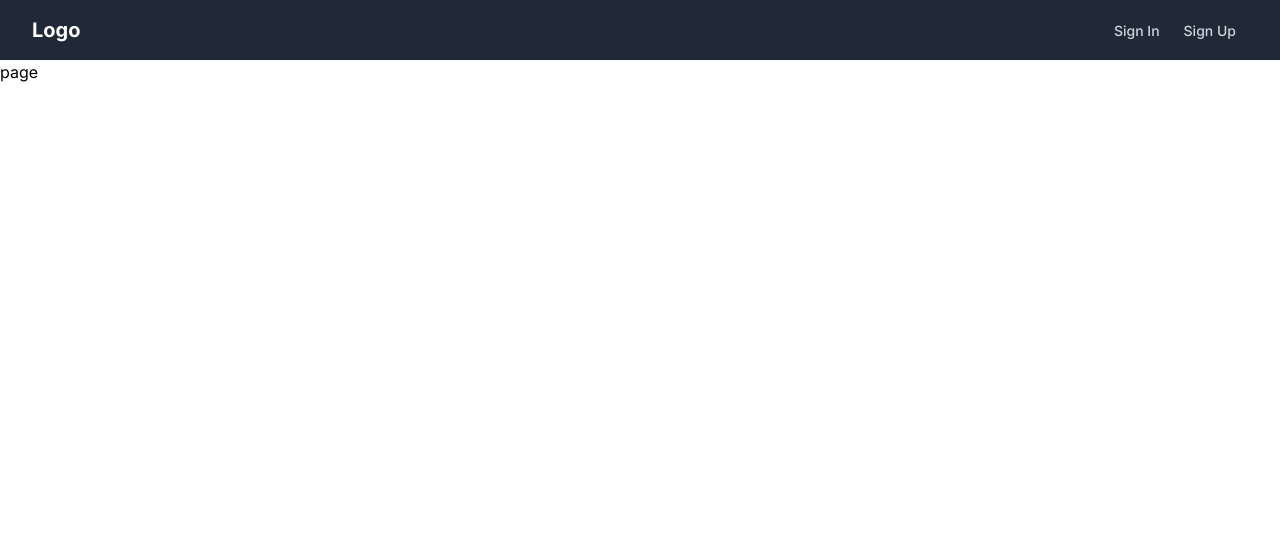
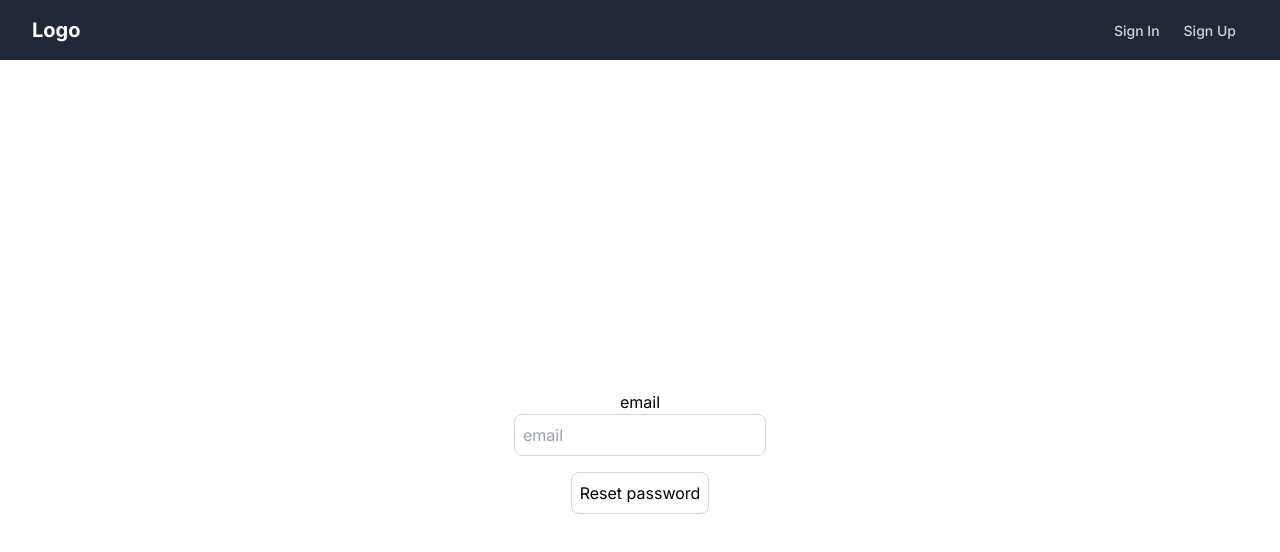
Before and after one commit to samirbz/nextjs-auth, a Next.js app: page /forgot-password in a window 1280 px wide. Shown: the top 552 px of the page. Built offline with nearby package versions, Linux system fonts and the light colour scheme; no server answers.

Commit message:
forgot password page created

```diff
--- /dev/null
+++ b/src/app/api/users/reset-password/route.ts
@@ -0,0 +1,3 @@
+import { NextRequest } from "next/server"
+
+export async function POST(request: NextRequest) {}
--- a/src/app/forgot-password/page.tsx
+++ b/src/app/forgot-password/page.tsx
@@ -1,7 +1,48 @@
-import React from "react"
+"use client"
+import axios from "axios"
+import Link from "next/link"
+import React, { useState } from "react"
+import toast from "react-hot-toast"
 
 const ForgotPassword = () => {
-  return <div>page</div>
+  const [user, setUser] = useState({
+    email: "",
+    password: "",
+  })
+
+  const onResetPassword = async () => {
+    try {
+      const response = await axios.post("/api/users/sign-in", user)
+      console.log("Login success", response.data)
+      toast.success("Login success")
+      // router.push("/")
+      location.assign("/")
+    } catch (error: any) {
+      console.log("Login failed", error.message)
+      toast.error(error.message)
+    }
+  }
+
+  return (
+    <div className="flex min-h-screen flex-col items-center justify-center py-2">
+      <label htmlFor="email">email</label>
+      <input
+        className="mb-4 rounded-lg border border-gray-300 p-2 text-black focus:border-gray-600 focus:outline-none"
+        id="email"
+        type="text"
+        value={user.email}
+        onChange={(e) => setUser({ ...user, email: e.target.value })}
+        placeholder="email"
+      />
+
+      <button
+        onClick={onResetPassword}
+        className="mb-4 rounded-lg border border-gray-300 p-2 focus:border-gray-600 focus:outline-none"
+      >
+        Reset password
+      </button>
+    </div>
+  )
 }
 
 export default ForgotPassword
```
